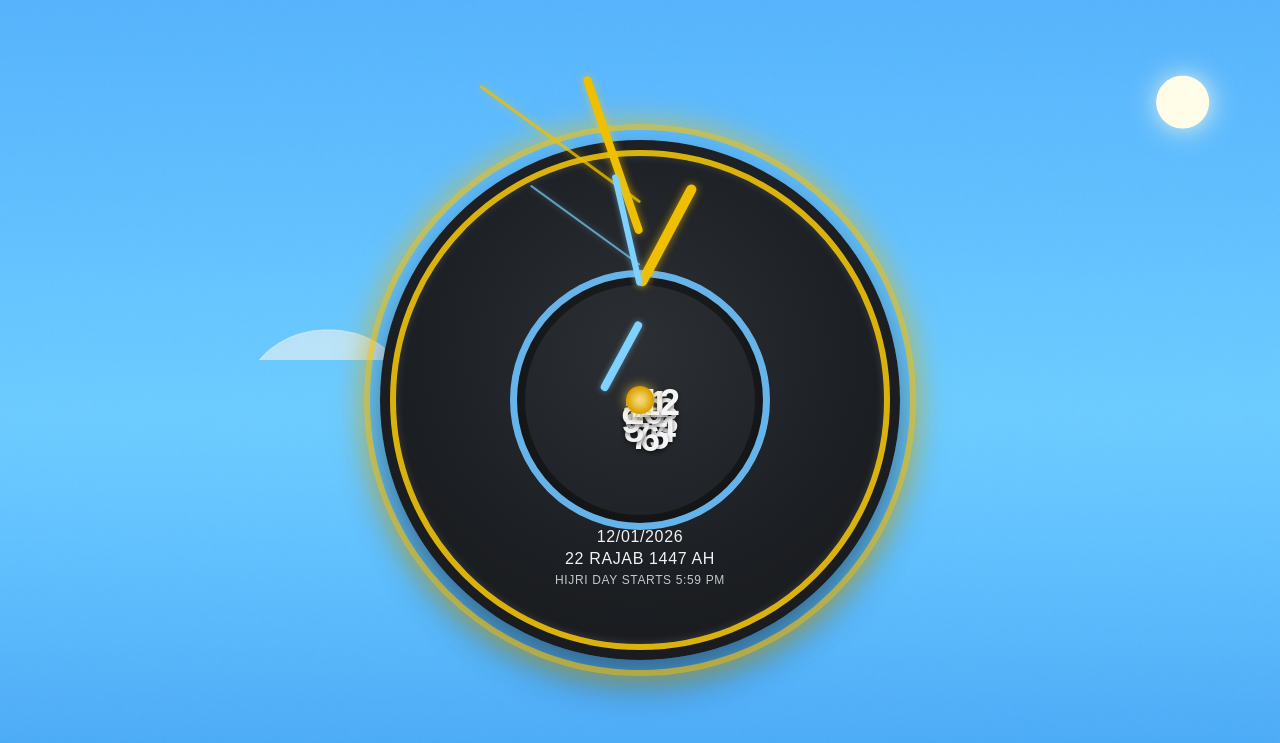
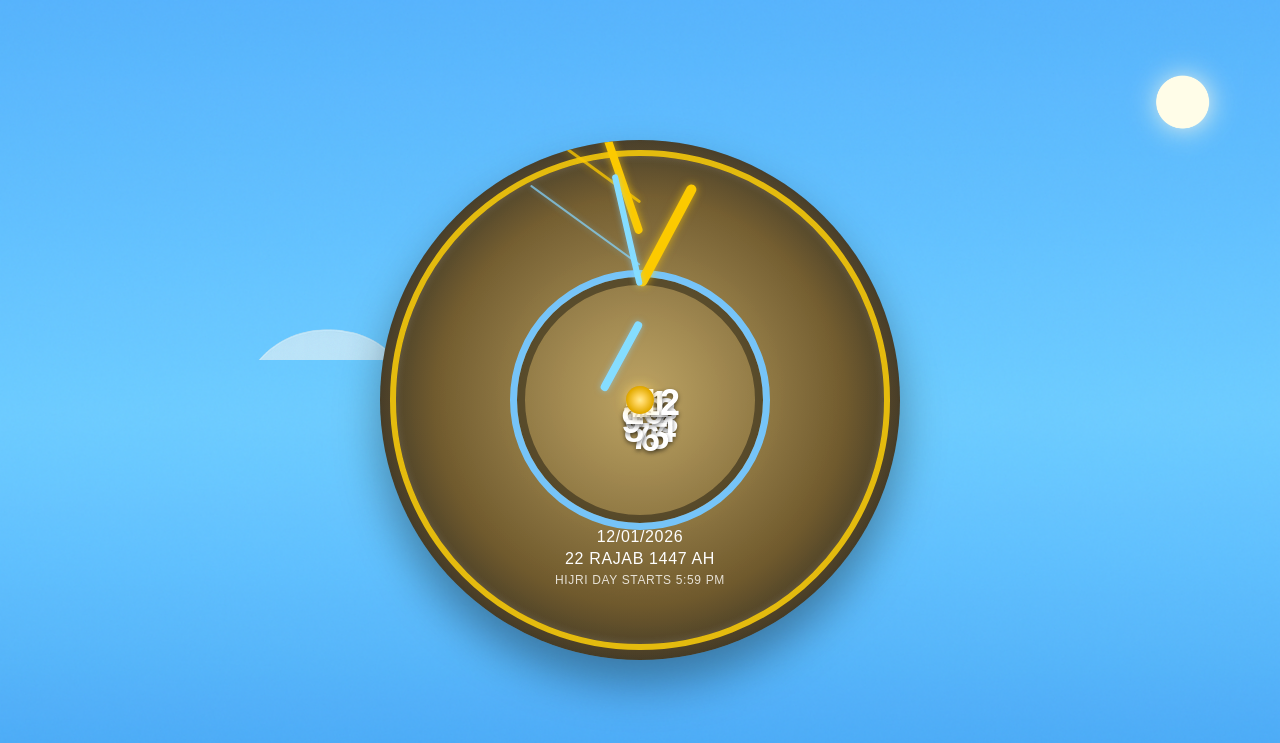
Before and after one commit to zYNTAX118/Hijr-Clock, a Flask app: page / in a window 1280 px wide. Shown: the top 743 px of the page. Run offline with Flask 3, Linux system fonts and the light colour scheme.

Commit message:
Soften clock face with sun/moon glow

```diff
--- a/templates/index.html
+++ b/templates/index.html
@@ -75,7 +75,7 @@
     .clock-wrapper {
       position:relative;
       z-index:6;
-      width:min(80vmin, 520px);
+      width:min(86vmin, 520px);
       aspect-ratio:1;
       display:flex;
       align-items:center;
@@ -88,6 +88,49 @@
       border-radius:50%;
       background:radial-gradient(circle at 50% 40%, #2c2f33 0%, #1c1f23 55%, #17181b 100%);
       box-shadow:0 20px 40px rgba(0,0,0,0.45);
+      transition:filter 2s ease, box-shadow 2s ease;
+      overflow:hidden;
+    }
+    .clock-face::before {
+      content:"";
+      position:absolute;
+      inset:-12%;
+      border-radius:50%;
+      background:radial-gradient(circle, rgba(255,216,120,0.65) 0%, rgba(255,190,60,0.35) 45%, rgba(255,170,0,0) 70%);
+      opacity:0;
+      transition:opacity 2s ease, transform 2s ease;
+      z-index:0;
+    }
+    .clock-face::after {
+      content:"";
+      position:absolute;
+      inset:8%;
+      border-radius:50%;
+      background:radial-gradient(circle at 40% 35%, rgba(220,235,255,0.8) 0%, rgba(120,150,190,0.15) 45%, rgba(40,50,70,0) 70%);
+      opacity:0;
+      transition:opacity 2s ease;
+      z-index:0;
+    }
+    body.day .clock-face,
+    body.noon .clock-face {
+      filter:brightness(1.05);
+      box-shadow:0 24px 45px rgba(0,0,0,0.35);
+    }
+    body.day .clock-face::before,
+    body.noon .clock-face::before {
+      opacity:1;
+      transform:scale(1);
+    }
+    body.night .clock-face {
+      filter:brightness(0.85);
+      box-shadow:0 18px 35px rgba(0,0,0,0.5);
+    }
+    body.night .clock-face::before {
+      opacity:0.2;
+      transform:scale(0.95);
+    }
+    body.night .clock-face::after {
+      opacity:0.9;
     }
     .outer-glow {
       position:absolute;
@@ -95,6 +138,10 @@
       border-radius:50%;
       box-shadow:0 0 30px rgba(255,196,0,0.6);
       border:6px solid rgba(255,196,0,0.6);
+      transition:opacity 2s ease;
+    }
+    body.night .outer-glow {
+      opacity:0.35;
     }
     .outer-ring {
       position:absolute;
@@ -102,6 +149,10 @@
       border-radius:50%;
       border:6px solid #d9b20d;
       box-shadow:inset 0 0 8px rgba(255,255,255,0.15);
+      transition:border-color 2s ease;
+    }
+    body.night .outer-ring {
+      border-color:rgba(140,160,180,0.75);
     }
     .inner-ring {
       position:absolute;
@@ -109,10 +160,15 @@
       border-radius:50%;
       border:7px solid rgba(110,196,255,0.9);
       box-shadow:0 0 0 8px rgba(0,0,0,0.4) inset;
+      transition:border-color 2s ease;
+    }
+    body.night .inner-ring {
+      border-color:rgba(110,170,220,0.8);
     }
     .clock-ticks {
       position:absolute;
       inset:0;
+      z-index:1;
     }
     .clock-ticks .tick {
       position:absolute;
@@ -147,6 +203,7 @@
       color:#f5f5f5;
       font-weight:600;
       text-shadow:0 2px 4px rgba(0,0,0,0.5);
+      z-index:1;
     }
     .clock-numbers .number {
       position:absolute;
@@ -161,6 +218,7 @@
       left:50%;
       transform-origin:50% 100%;
       border-radius:50px;
+      z-index:2;
     }
     .hand.gregorian {
       background:#f0c000;
```
